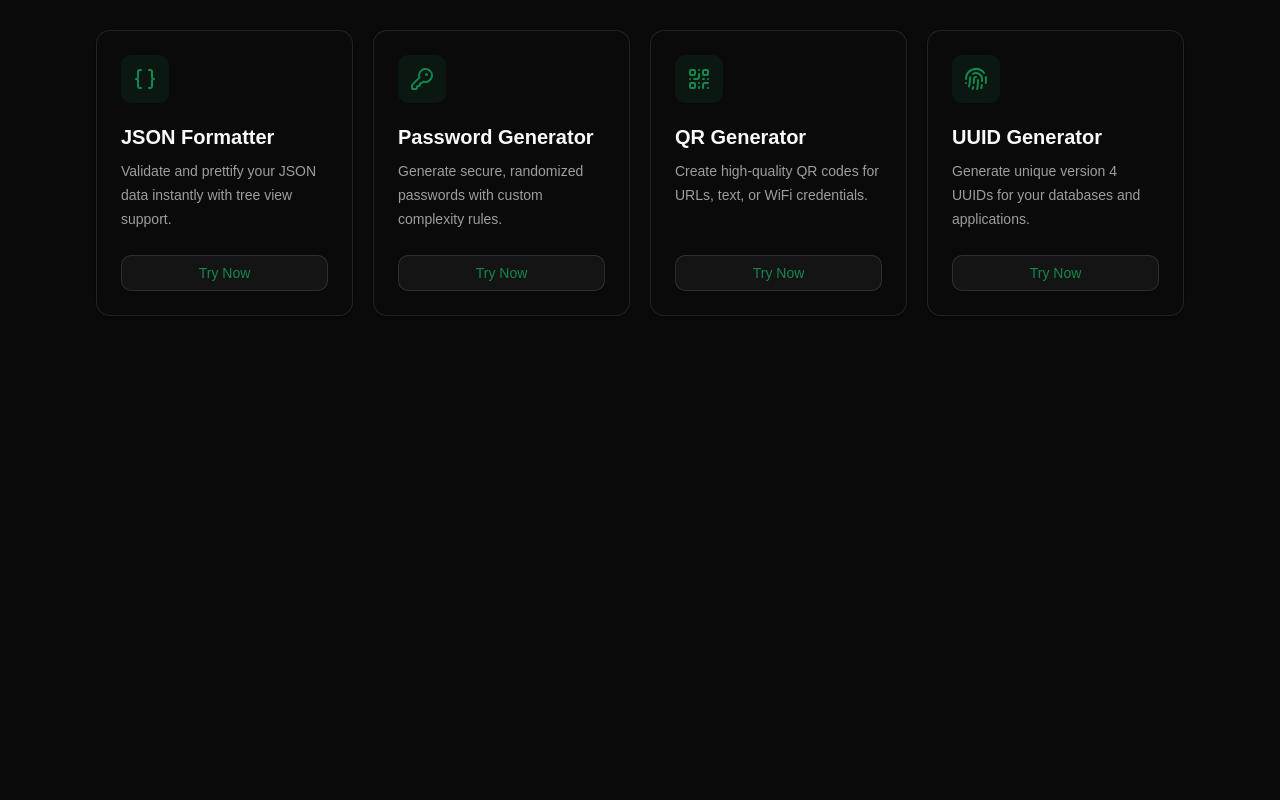
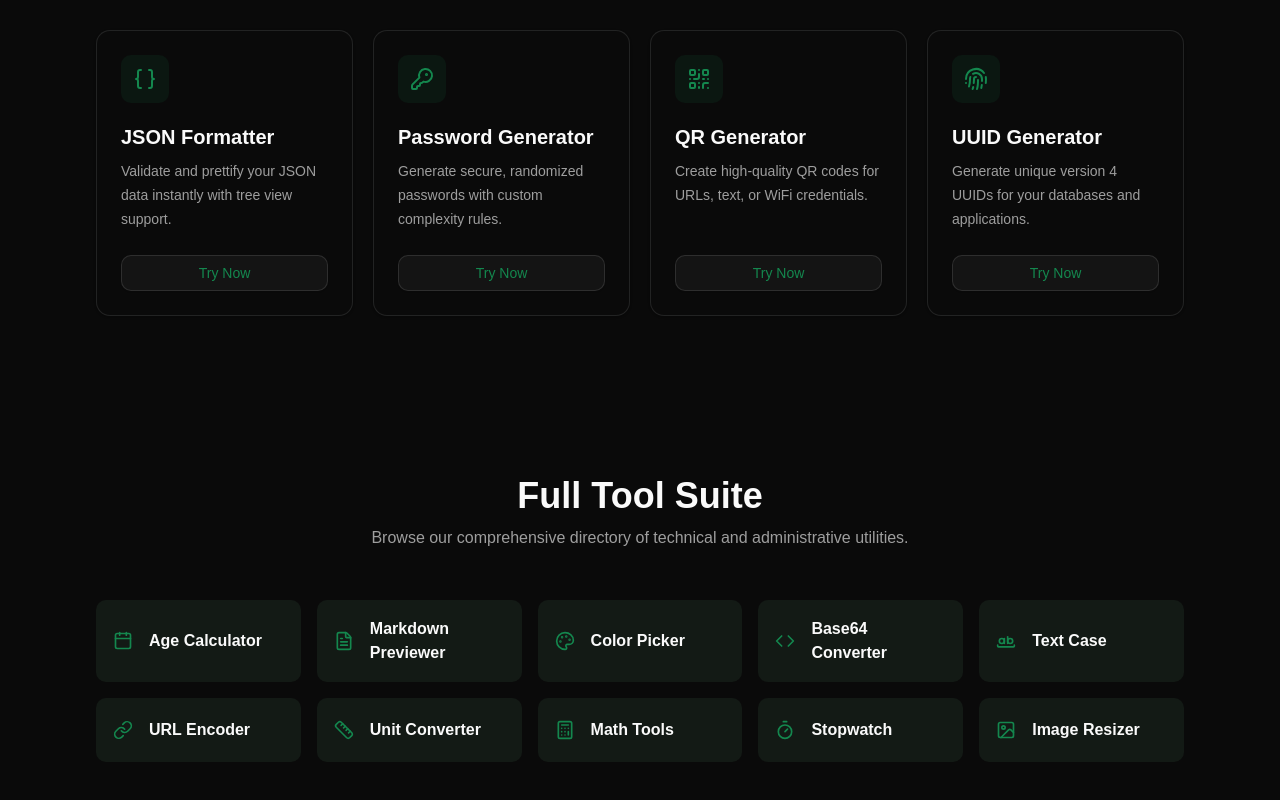
Before and after one commit to sakib-333/daily-utils, a React (Vite) app: page / in a window 1280 px wide. Shown: the part 1462-2262 px from the top of the page. Before the commit the page ends 1898 px from the top, so only its background shows below. Built offline with nearby package versions, Linux system fonts and the light colour scheme.

Commit message:
Add services grid section.

```diff
--- a/src/App.tsx
+++ b/src/App.tsx
@@ -1,6 +1,7 @@
 import Navbar from "@/components/Navbar"
 import HeroSection from "./components/hero-section"
 import FeaturedUtilities from "./components/featured-utilities"
+import ServicesGrid from "./components/services-grid"
 
 const App = () => {
   return (
@@ -9,6 +10,7 @@ const App = () => {
       <main className="mx-auto max-w-7xl px-4 py-10 sm:px-6 lg:px-12">
         <HeroSection />
         <FeaturedUtilities />
+        <ServicesGrid />
       </main>
     </div>
   )
--- /dev/null
+++ b/src/components/services-grid.tsx
@@ -0,0 +1,63 @@
+import {
+    Calculator,
+    Calendar,
+    Code,
+    FileText,
+    Image,
+    Link,
+    Palette,
+    Ruler,
+    Timer,
+    WholeWord,
+    type LucideIcon,
+} from "lucide-react"
+
+type Service = {
+    name: string
+    icon: LucideIcon
+}
+
+const services: Service[] = [
+    { name: "Age Calculator", icon: Calendar },
+    { name: "Markdown Previewer", icon: FileText },
+    { name: "Color Picker", icon: Palette },
+    { name: "Base64 Converter", icon: Code },
+    { name: "Text Case", icon: WholeWord },
+    { name: "URL Encoder", icon: Link },
+    { name: "Unit Converter", icon: Ruler },
+    { name: "Math Tools", icon: Calculator },
+    { name: "Stopwatch", icon: Timer },
+    { name: "Image Resizer", icon: Image },
+]
+
+const ServicesGrid = () => {
+    return (
+        <section id="services" className="bg-background px-4 py-20 sm:px-6 lg:px-12">
+            <div className="mx-auto max-w-7xl">
+                <div className="mb-12 text-center">
+                    <h2 className="text-3xl font-bold tracking-normal text-foreground sm:text-4xl">
+                        Full Tool Suite
+                    </h2>
+                    <p className="mx-auto mt-2 max-w-2xl text-base leading-7 text-muted-foreground">
+                        Browse our comprehensive directory of technical and administrative utilities.
+                    </p>
+                </div>
+
+                <div className="grid grid-cols-1 gap-4 sm:grid-cols-2 lg:grid-cols-5">
+                    {services.map(({ name, icon: Icon }) => (
+                        <button
+                            key={name}
+                            type="button"
+                            className="flex min-h-16 items-center gap-4 rounded-lg border border-transparent bg-muted/60 p-4 text-left font-semibold text-foreground transition-colors hover:border-border hover:bg-muted focus-visible:border-ring focus-visible:outline-none focus-visible:ring-4 focus-visible:ring-ring/20"
+                        >
+                            <Icon className="size-5 shrink-0 text-primary" aria-hidden="true" />
+                            <span className="text-sm sm:text-base">{name}</span>
+                        </button>
+                    ))}
+                </div>
+            </div>
+        </section>
+    )
+}
+
+export default ServicesGrid
```
